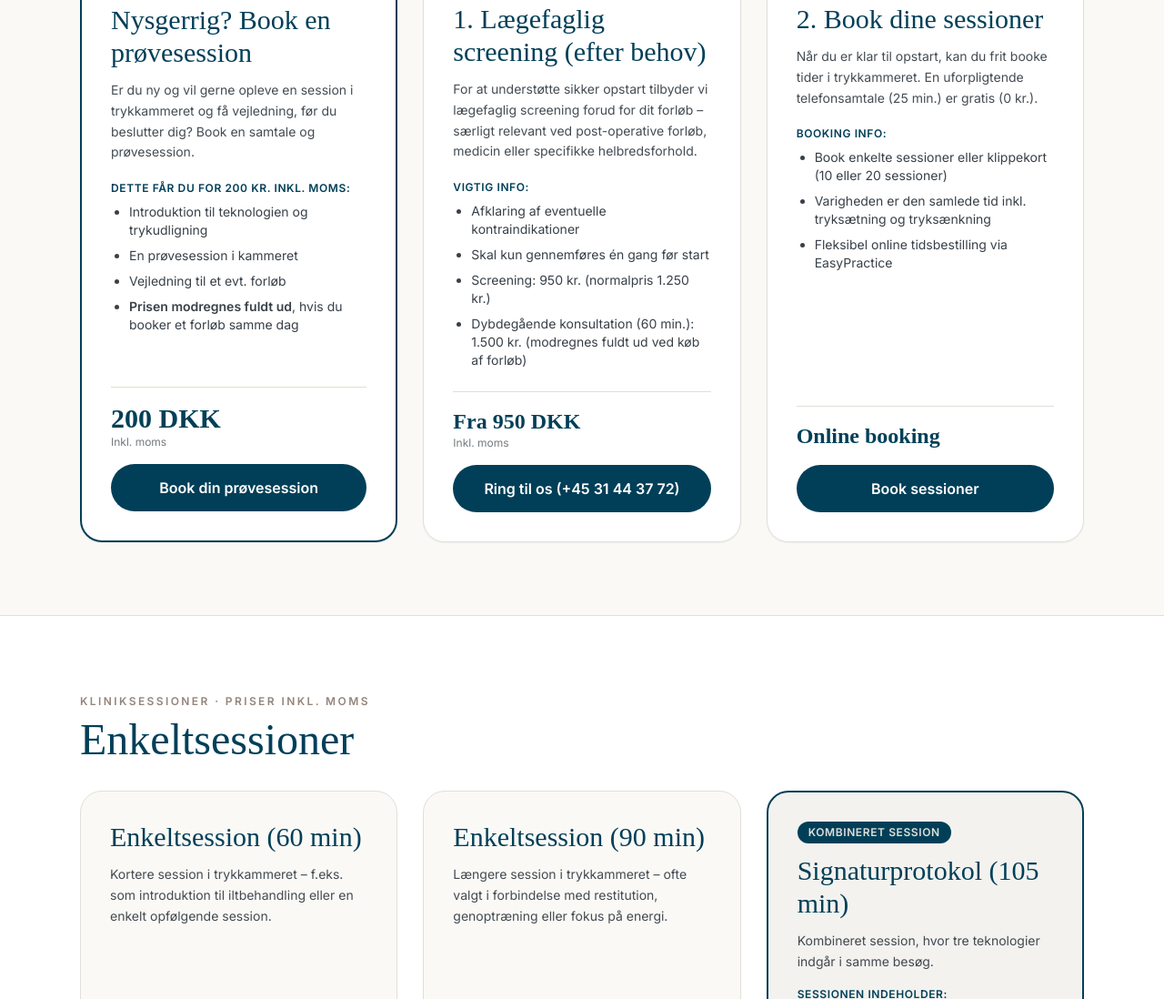
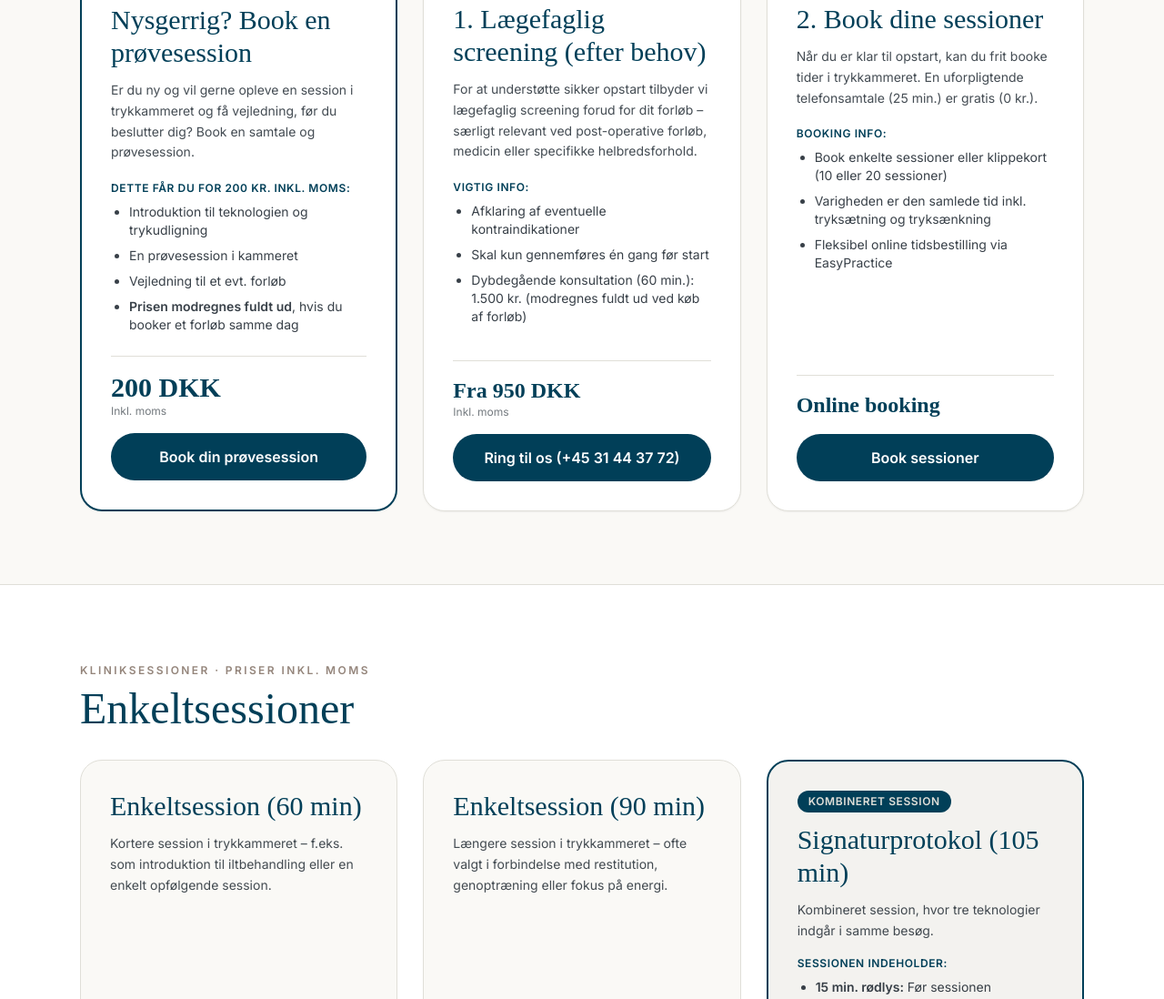
Before and after one commit to ChristensenMichael/rechargelife-main-web1, a plain HTML site: page priser.html in a window 1280 px wide. Shown: the part 878-1976 px from the top of the page at 91% size. Drawn offline with nearby package versions, Linux system fonts and the light colour scheme; a web font is replaced by a local one.

```diff
--- a/priser.html
+++ b/priser.html
@@ -284,7 +284,6 @@
                             <ul class="space-y-2 text-sm text-rl-black/85 mb-6 list-disc pl-5">
                                 <li>Afklaring af eventuelle kontraindikationer</li>
                                 <li>Skal kun gennemføres én gang før start</li>
-                                <li>Screening: 950 kr. (normalpris 1.250 kr.)</li>
                                 <li>Dybdegående konsultation (60 min.): 1.500 kr. (modregnes fuldt ud ved køb af forløb)</li>
                             </ul>
                         </div>
```
